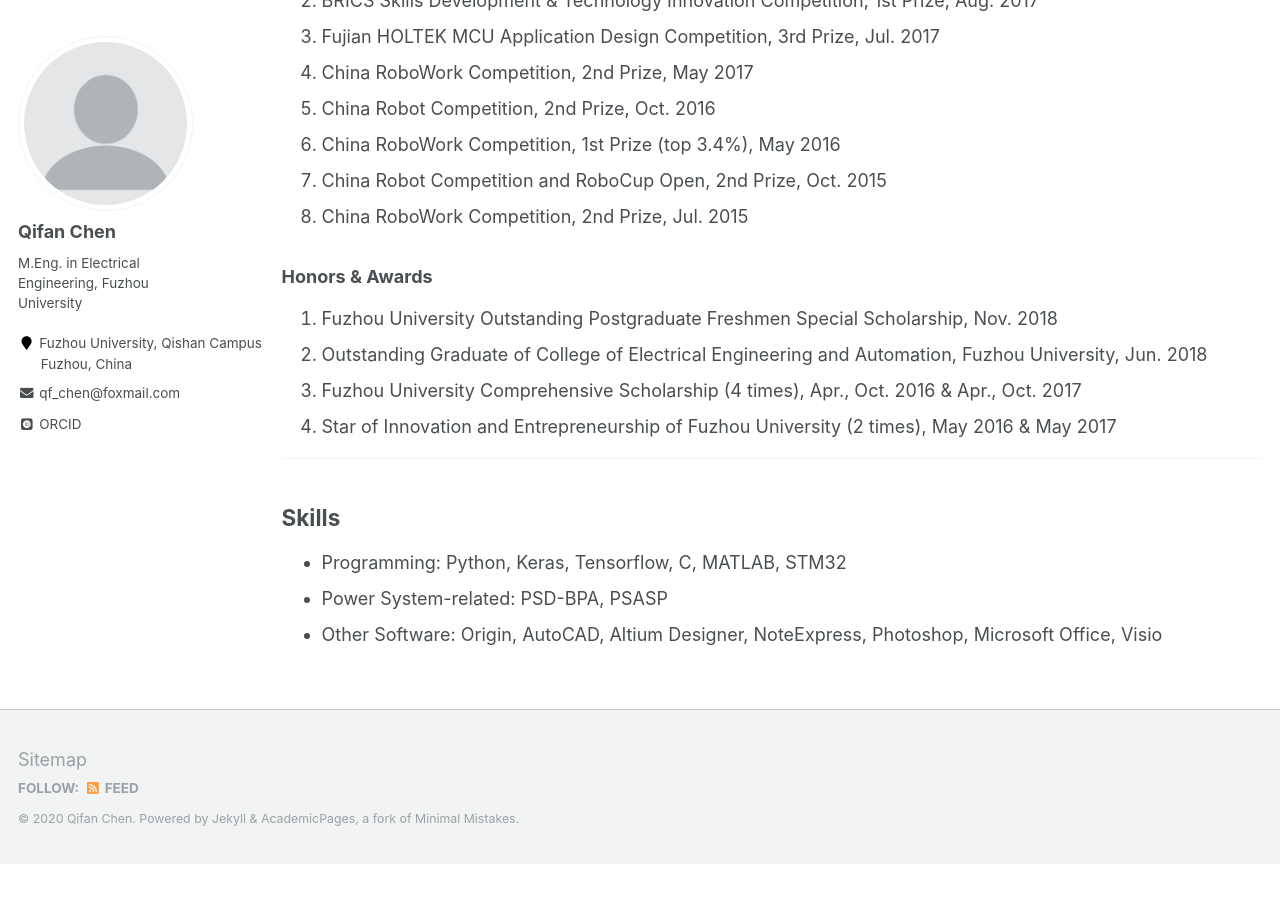
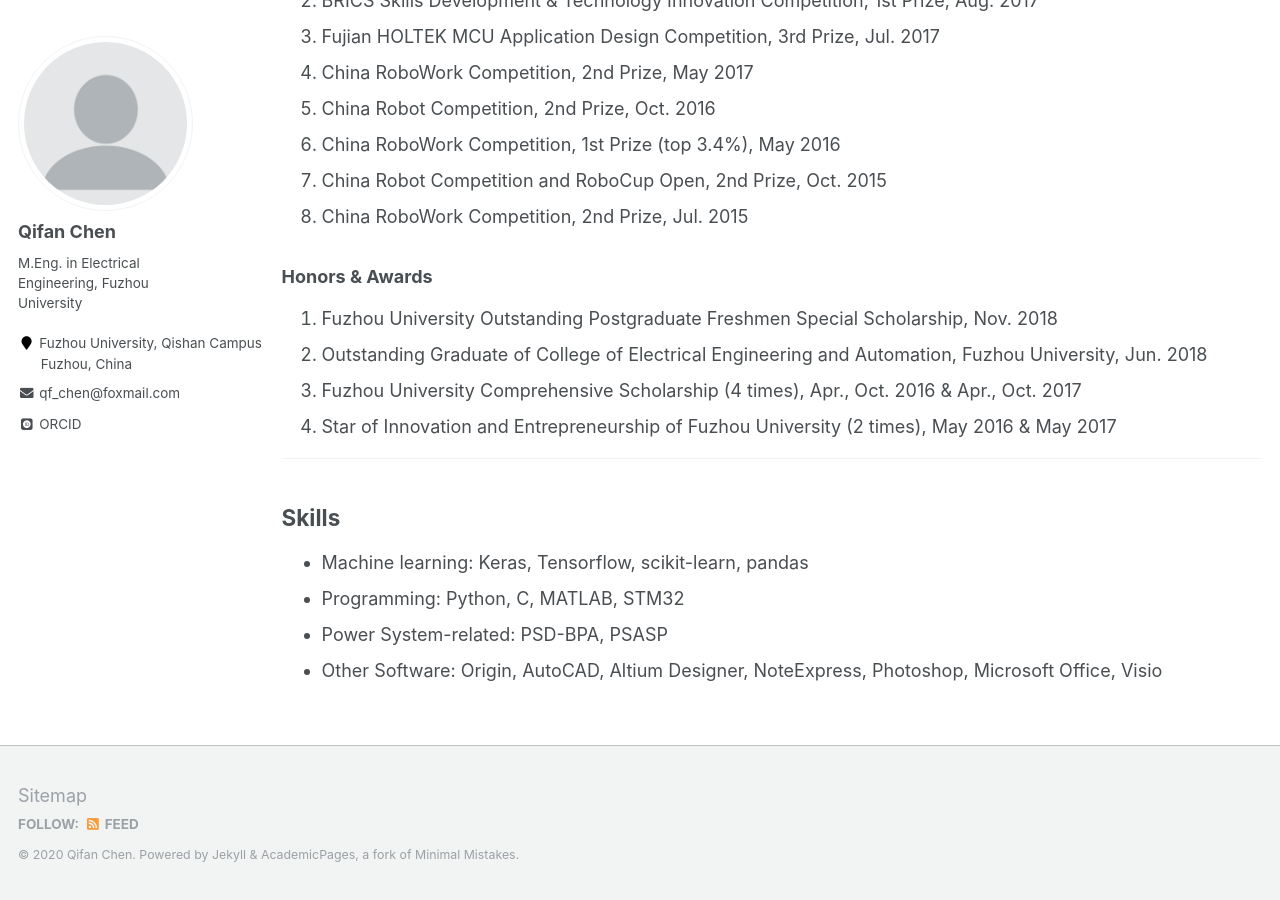
Before and after one commit to ChQf/ChQf.github.io, a Jekyll site: the page built from _pages/biography.md, in a window 1280 px wide and 900 px high, scrolled down 814 px. Built offline with Jekyll 4.4.1, drawn with Linux system fonts in a browser that asks for light colours; some web fonts are replaced; before the commit the page ends 1678 px from its top, so only the background shows below that.

Commit message:
skills update

```diff
--- a/_pages/biography.md
+++ b/_pages/biography.md
@@ -50,7 +50,8 @@ redirect_from:
 
 ## Skills
 
-* Programming: Python, Keras, Tensorflow, C, MATLAB, STM32
+* Machine learning: Keras, Tensorflow, scikit-learn, pandas
+* Programming: Python, C, MATLAB, STM32
 * Power System-related: PSD-BPA, PSASP
 * Other Software: Origin, AutoCAD, Altium Designer, NoteExpress, Photoshop, Microsoft Office, Visio
 
```
Also changed, not shown: _pages/about.md (+1 -1 lines).
